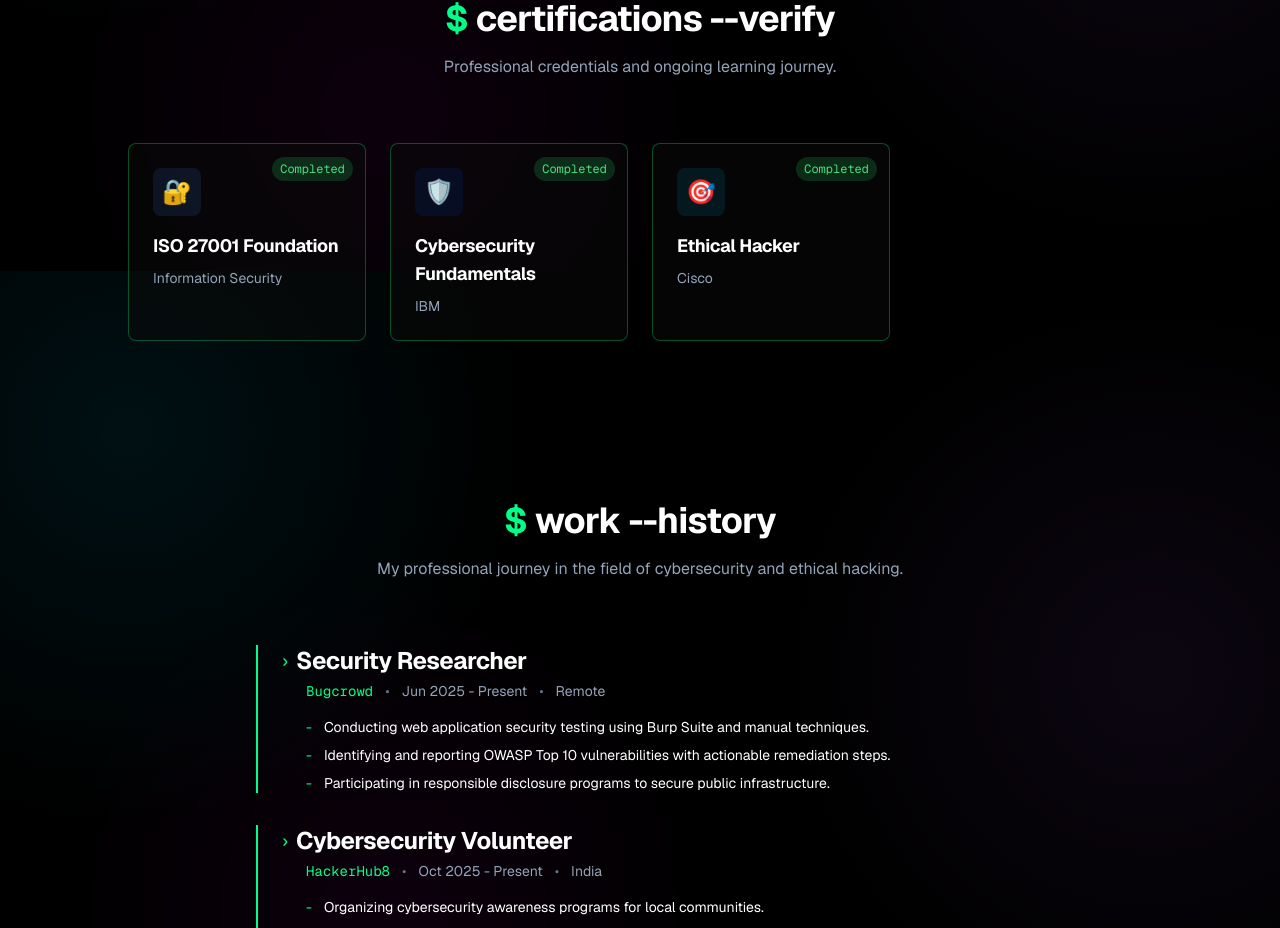
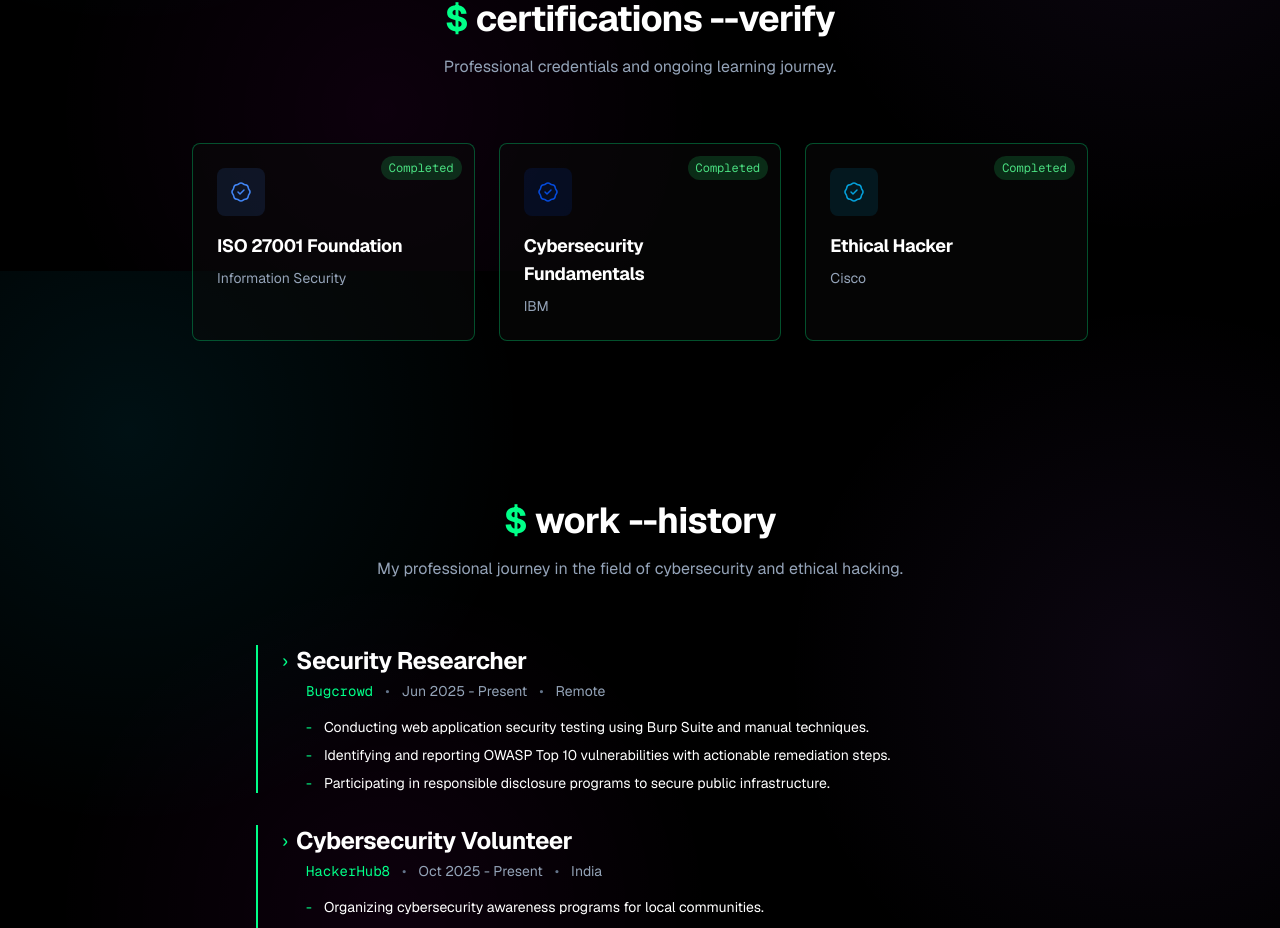
Before and after one commit to lekhrazz19/lekhrazz19.github.io, a React (Vite) app: page / in a window 1280 px wide. Shown: the part 2129-3057 px from the top of the page. Built offline with nearby package versions, Linux system fonts and the light colour scheme.

Commit message:
Portfolio v1.0 - Ready for deployment

```diff
--- a/src/sections/Certifications.tsx
+++ b/src/sections/Certifications.tsx
@@ -5,21 +5,24 @@ const Certifications = () => {
             issuer: "Information Security",
             status: "Completed",
             icon: "🔐",
-            color: "#4285F4"
+            color: "#4285F4",
+            link: "https://www.skillfront.com/Badges/07913698924389"
         },
         {
             name: "Cybersecurity Fundamentals",
             issuer: "IBM",
             status: "Completed",
             icon: "🛡️",
-            color: "#054ADA"
+            color: "#054ADA",
+            link: null
         },
         {
             name: "Ethical Hacker",
             issuer: "Cisco",
             status: "Completed",
             icon: "🎯",
-            color: "#049FD9"
+            color: "#049FD9",
+            link: "https://www.credly.com/badges/b38976c5-d363-4986-847f-c357bcdb8ad2/linked_in_profile"
         }
     ];
 
@@ -35,14 +38,24 @@ const Certifications = () => {
                     </p>
                 </div>
 
-                <div className="grid md:grid-cols-2 lg:grid-cols-4 gap-6 max-w-5xl mx-auto gsap-stagger">
-                    {certifications.map((cert, index) => (
-                        <div
+                <div className="grid md:grid-cols-2 lg:grid-cols-3 gap-6 max-w-4xl mx-auto gsap-stagger">
+                    {certifications.map((cert, index) => {
+                        const CardWrapper = cert.link ? 'a' : 'div';
+                        const cardProps = cert.link ? { href: cert.link, target: "_blank", rel: "noreferrer" } : {};
+
+                        return (
+                            <CardWrapper
                                 key={index}
-                            className="gsap-stagger-item group relative border border-accent/30 rounded-lg p-6 hover:border-accent/60 transition-all duration-300 bg-surface/50 hover:-translate-y-2 hover:shadow-lg hover:shadow-accent/5"
+                                {...cardProps}
+                                className={`gsap-stagger-item group relative border border-accent/30 rounded-lg p-6 hover:border-accent/60 transition-all duration-300 bg-surface/50 hover:-translate-y-2 hover:shadow-lg hover:shadow-accent/5 ${cert.link ? 'cursor-pointer' : ''}`}
                             >
                                 {/* Status Badge */}
-                            <div className="absolute top-3 right-3">
+                                <div className="absolute top-3 right-3 flex items-center gap-2">
+                                    {cert.link && (
+                                        <span className="text-xs text-accent opacity-0 group-hover:opacity-100 transition-opacity">
+                                            Verify ↗
+                                        </span>
+                                    )}
                                     <span
                                         className={`text-xs font-mono px-2 py-1 rounded-full ${cert.status === 'Completed'
                                             ? 'bg-green-500/20 text-green-400'
@@ -59,10 +72,12 @@ const Certifications = () => {
 
                                 {/* Icon */}
                                 <div
-                                className="w-12 h-12 rounded-lg flex items-center justify-center text-2xl mb-4 group-hover:scale-110 transition-transform duration-300"
+                                    className="w-12 h-12 rounded-lg flex items-center justify-center mb-4 group-hover:scale-110 transition-transform duration-300"
                                     style={{ backgroundColor: `${cert.color}20` }}
                                 >
-                                {cert.icon}
+                                    <svg className="w-6 h-6" style={{ color: cert.color }} fill="none" stroke="currentColor" viewBox="0 0 24 24">
+                                        <path strokeLinecap="round" strokeLinejoin="round" strokeWidth={1.5} d="M9 12l2 2 4-4M7.835 4.697a3.42 3.42 0 001.946-.806 3.42 3.42 0 014.438 0 3.42 3.42 0 001.946.806 3.42 3.42 0 013.138 3.138 3.42 3.42 0 00.806 1.946 3.42 3.42 0 010 4.438 3.42 3.42 0 00-.806 1.946 3.42 3.42 0 01-3.138 3.138 3.42 3.42 0 00-1.946.806 3.42 3.42 0 01-4.438 0 3.42 3.42 0 00-1.946-.806 3.42 3.42 0 01-3.138-3.138 3.42 3.42 0 00-.806-1.946 3.42 3.42 0 010-4.438 3.42 3.42 0 00.806-1.946 3.42 3.42 0 013.138-3.138z" />
+                                    </svg>
                                 </div>
 
                                 {/* Content */}
@@ -72,8 +87,9 @@ const Certifications = () => {
                                 <p className="text-sm text-slate-400">
                                     {cert.issuer}
                                 </p>
-                        </div>
-                    ))}
+                            </CardWrapper>
+                        );
+                    })}
                 </div>
             </div>
         </section>
```
Lines whose indentation alone changed are shown as unchanged.
